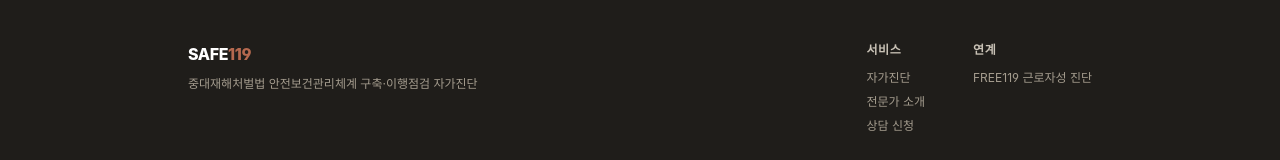
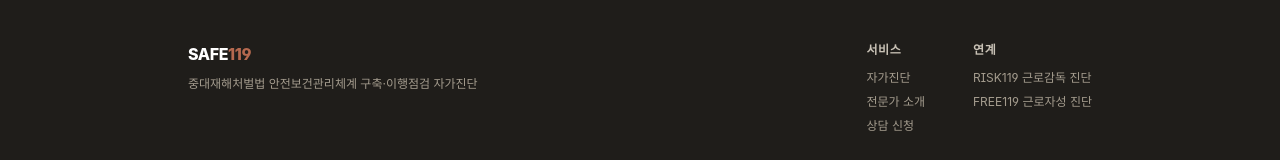
Before and after one commit to cdj44y-ui/safe119-cursor-starter, a Next.js app: page / in a window 1280 px wide. Shown: the part 7146-7306 px from the top of the page. Built offline with nearby package versions, Linux system fonts and the light colour scheme; no server answers; a web font is replaced by a local one.

Commit message:
feat: 푸터 연계 링크에 RISK119 추가

```diff
--- a/components/layout/Footer.tsx
+++ b/components/layout/Footer.tsx
@@ -27,6 +27,9 @@ export default function Footer() {
             <div>
               <h4 className="text-xs font-bold text-sand-400 uppercase tracking-wider mb-3">연계</h4>
               <div className="flex flex-col gap-2">
+                <a href="https://risk119.site" target="_blank" rel="noopener noreferrer" className="text-xs hover:text-white transition-colors">
+                  RISK119 근로감독 진단
+                </a>
                 <a href="https://free119.site" target="_blank" rel="noopener noreferrer" className="text-xs hover:text-white transition-colors">
                   FREE119 근로자성 진단
                 </a>
```
